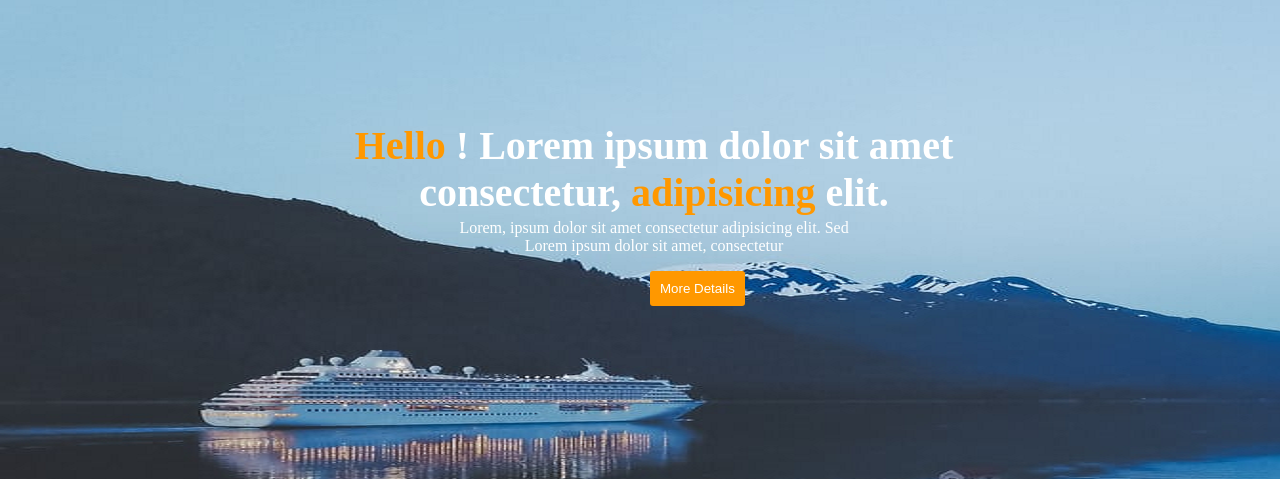
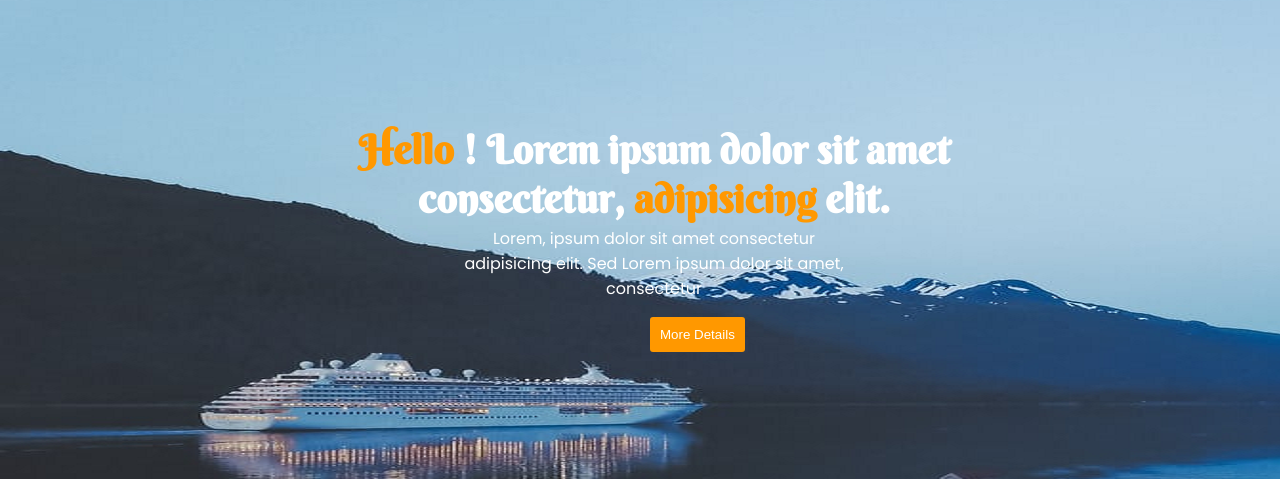
Before and after one commit to nahiduzzaman-web-dev/practise-day-repo, a plain HTML site: page index.html in a window 1280 px wide. Shown: the part 72-551 px from the top of the page. Drawn offline with Linux system fonts and the light colour scheme.

Commit message:
Final Site Done

```diff
--- a/index.html
+++ b/index.html
@@ -7,6 +7,14 @@
     <meta name="viewport" content="width=device-width, initial-scale=1.0">
     <title>Nahiduzzaman</title>
     <link rel="stylesheet" href="style.css">
+
+    <link rel="preconnect" href="https://fonts.googleapis.com">
+    <link rel="preconnect" href="https://fonts.gstatic.com" crossorigin>
+    <link href="https://fonts.googleapis.com/css2?family=Berkshire+Swash&display=swap" rel="stylesheet">
+
+    <link rel="preconnect" href="https://fonts.googleapis.com">
+    <link rel="preconnect" href="https://fonts.gstatic.com" crossorigin>
+    <link href="https://fonts.googleapis.com/css2?family=Poppins&display=swap" rel="stylesheet">
 </head>
 
 <body>
--- a/style.css
+++ b/style.css
@@ -1,6 +1,7 @@
 body{
     padding: 0;
     margin: 0;
+    font-family: 'Poppins', sans-serif;
 }
 .header-section{
     background-color: black;
@@ -57,6 +58,7 @@ body{
     text-align: center;
     font-size: 40px;
     margin-top: 120px;
+    font-family: 'Berkshire Swash', cursive;
 
 }
 .hello-dev p{
```
